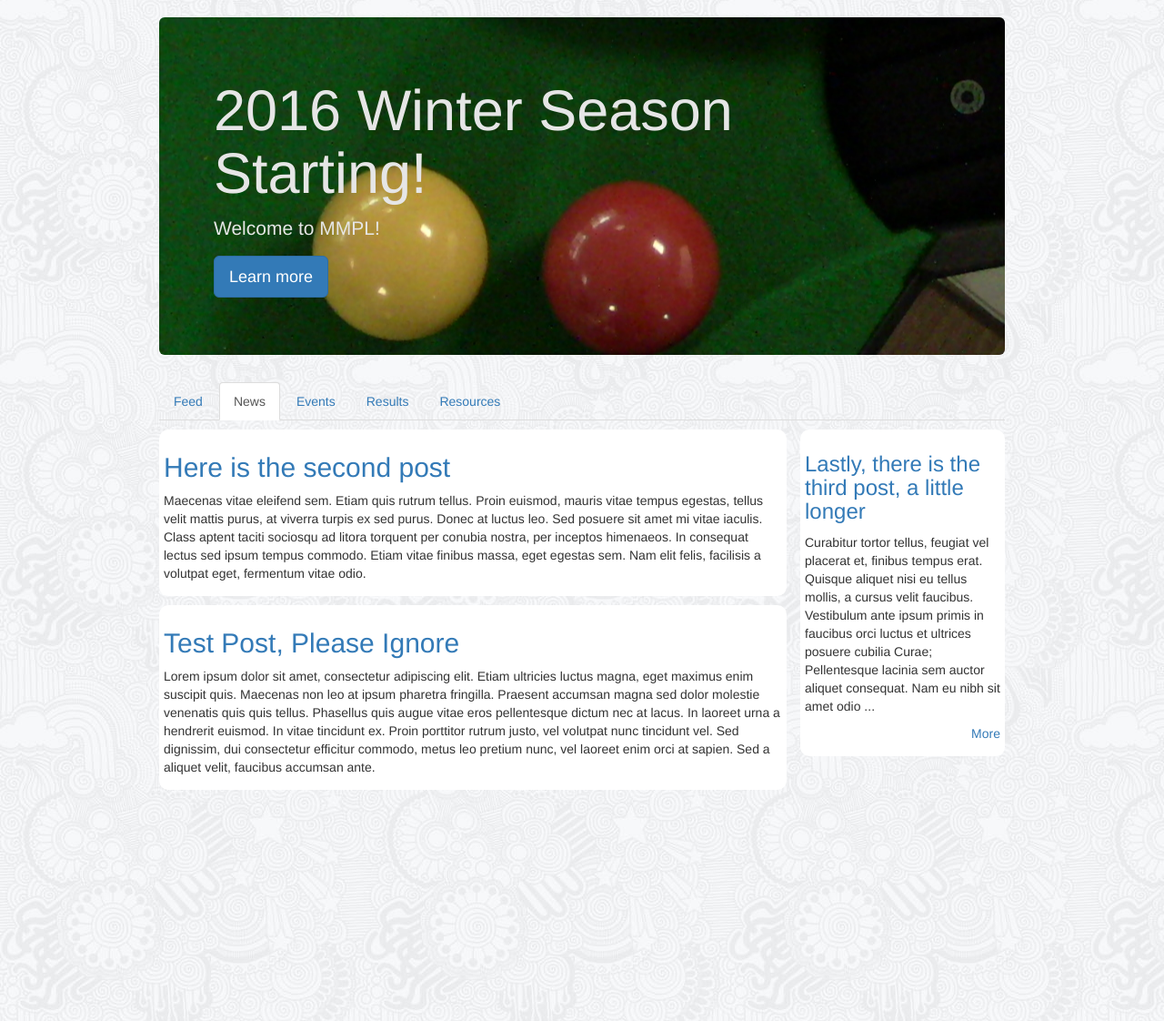
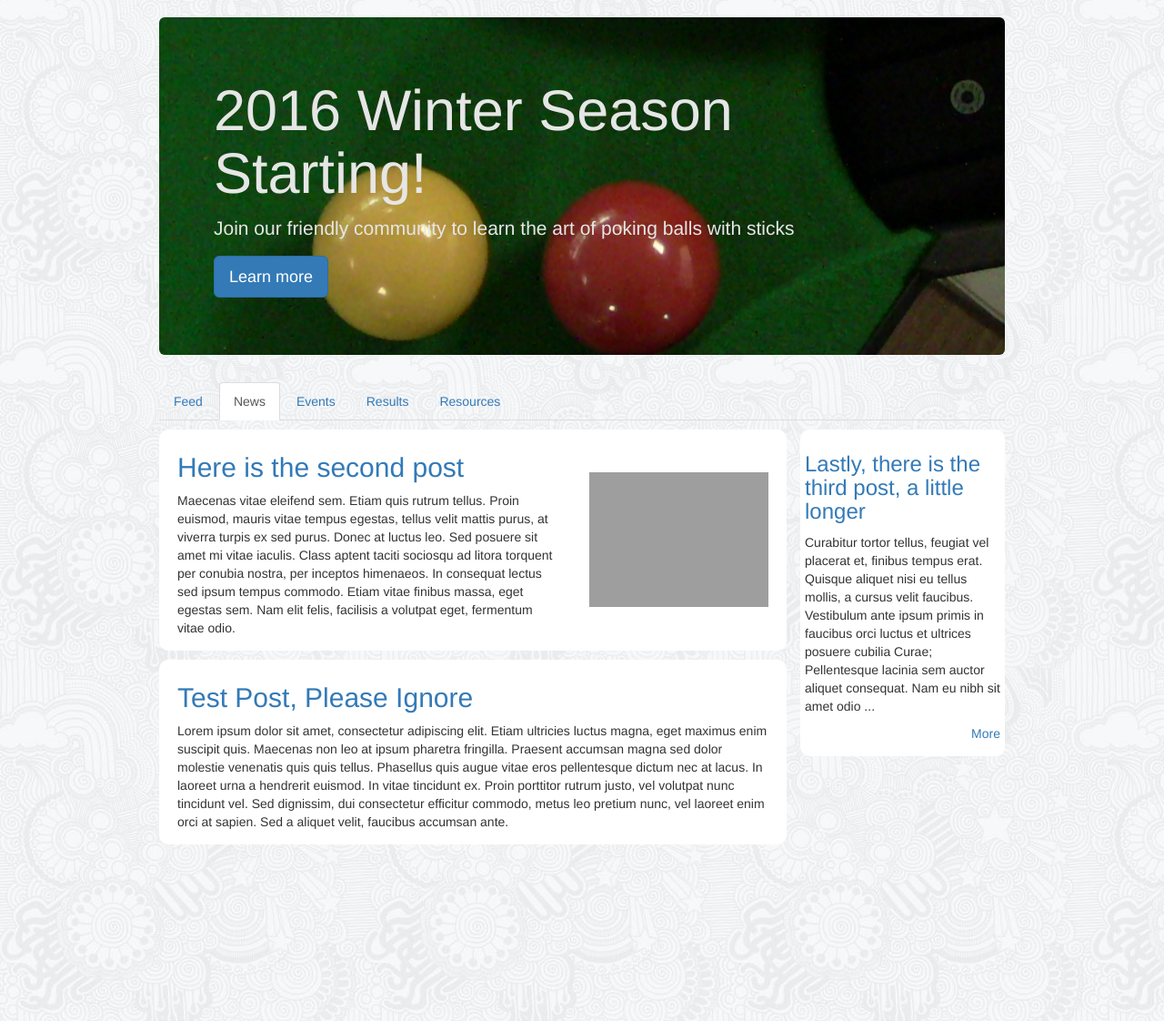
Before and after one commit to benjiboi214/mmpl, a Django app: page /news/ in a window 1280 px wide. Shown: the part 51-1173 px from the top of the page at 91% size. Run offline with Django 3.2, Linux system fonts and the light colour scheme; data comes from the database, SQL or seed files in the repository; both versions use the stored data as it was after the commit; some libraries are stand-ins or nearby versions; grey boxes are pictures that could not be loaded.

Commit message:
Saturday Progress - Fixed a whole bunch of display stuff -Added subtitle field to models.py to handle the sub text on the jumbotron. -Added subtitle field in admin.py to add subtext -Added image page template -Added image content view to pass post or image stuff through -Removed the jumbotron hide js. Will keep the jumbotron in view all the time -Fiddled with a bunch of html to display the above additions -Changed the jumbotron button to point to the id and slug.

```diff
--- a/core/admin.py
+++ b/core/admin.py
@@ -7,7 +7,7 @@ class PostAdmin(admin.ModelAdmin):
     readonly_fields = ['author', 'date',]
     #exclude = ['author', 'date',]
     fieldsets = [
-        (None, {'fields': ['title', 'body']}),
+        (None, {'fields': ['title', 'subtitle', 'body']}),
         ('Media', {'fields': ['image', 'file'],
         			'classes': ['collapse']}),
         ('Details', {'fields': ['category', 'author', 'date'],
--- a/core/models.py
+++ b/core/models.py
@@ -26,6 +26,7 @@ class Post(models.Model):
 
     #Content fields
     title = models.CharField(max_length=128, verbose_name='Title')
+    subtitle = models.CharField(max_length=128, verbose_name='Sub Title', blank=True)
     body = models.TextField(verbose_name='Content')
     image = models.ImageField(upload_to='images/%Y/%m', blank=True)
     file = models.FileField(upload_to='files/%Y/%m', blank=True)
--- a/core/urls.py
+++ b/core/urls.py
@@ -15,5 +15,7 @@ urlpatterns = [
     url(r'^join/$', views.join, name='join'),
     url(r'^resources/$', views.resources, name='resources'),
     #url(r'^testing/$', FeedView.as_view()),
+    url(r'^(?P<post_id>[\d]+)/(?P<post_slug>[\w\-\d\/]+)/image/$', views.image, name='image'),
     url(r'^(?P<post_id>[\d]+)/(?P<post_slug>[\w\-\d\/]+)/$', views.post, name='post'),
+
 ]
--- a/core/views.py
+++ b/core/views.py
@@ -47,8 +47,7 @@ def results(request):
 def resources(request):
     return get_topic(request, 'RO')
 
-def post(request, post_id, post_slug):
-
+def content_view(request, post_id, post_slug, template):
     context_dict = {}
     try:
         post = Post.objects.filter(id=post_id, slug=post_slug)
@@ -58,8 +57,14 @@ def post(request, post_id, post_slug):
 
     context_dict['actual_category'] = category_dict[post[0].category]
 
-    response = render(request, 'core/post.html', context_dict)
+    response = render(request, template, context_dict)
     return response
+
+def post(request, post_id, post_slug):
+    return content_view(request, post_id, post_slug, 'core/post.html')
+
+def image(request, post_id, post_slug):
+    return content_view(request, post_id, post_slug, 'core/image.html')
 
 def get_contact_form(request, form_class, title):
 
--- a/static/css/main.css
+++ b/static/css/main.css
@@ -48,7 +48,7 @@ body {
     color: #e6e6e6
 }
 
-/* * {
+/** {
     border-style: dashed;
     border-color: aqua;
     border-width: 2px;
@@ -76,3 +76,27 @@ body {
     margin-right: 15px;
     margin-top: 10px;
 }
+
+img {
+    max-width: 100%;
+    max-height: 100;
+}
+
+.vlign-p {
+    display: table;
+    table-layout: fixed;
+}
+
+.vlign-c {
+    display:table-cell;
+    vertical-align:middle;
+    float: none
+}
+
+.img-center {
+    margin: 0 auto;
+}
+
+.center {
+    text-align: center;
+}
--- a/static/js/mmpl-jquery.js
+++ /dev/null
@@ -1,7 +0,0 @@
-$(document).ready(function() {
-
-    $('#hide-me').click(function(){
-        $('#jumbotron').slideUp();
-    });
-
-});
--- a/templates/core/feed.html
+++ b/templates/core/feed.html
@@ -1,18 +1,32 @@
 {% extends "core/base.html" %}
 
 {% block body %}
-    <div class="col-lg-9">
+    <div class="col-lg-9 vlign-p">
         {% if large_posts %}
             {% for post in large_posts %}
                 <div class="row feed feed-primary text">
-                    <h2>
-                        <a href="{% url 'post' post.id post.slug %}">{{ post.title }}</a>
-                    </h2>
-                    <p>{{ post.body }}</p>
+                    <div class="col-lg-{% if post.image %}8{% else %}12{% endif %} vlign-c">
+                        <h2>
+                            <a href="{% url 'post' post.id post.slug %}">{{ post.title }}</a>
+                        </h2>
+                        <p>{{ post.body }}</p>
+                    </div>
+                    {% if post.image %}
+                    <div class="col-lg-4 vlign-c">
+                        <a href="{% url 'image' post.id post.slug %}">
+                            <img src="{{ post.image.url }}">
+                        </a>
+                    </div>
+                    {% endif %}
+                    {% if post.file %}
+                    <div class="col-lg-8">
+                        <a href="{{ post.file.url }}">{{ post.file.name }}</a>
+                    </div>
+                    {% endif %}
                 </div>
             {% endfor %}
         {% else %}
-            <div class="row test">
+            <div class="row feed feed-primary text">
                 <h1>No posts to display.</h1>
             </div>
         {% endif %}
--- a/templates/core/jumbotron.html
+++ b/templates/core/jumbotron.html
@@ -1,9 +1,9 @@
 {% for j in jumbotron %}
 <div class="container">
-    <div class="jumbotron" id="jumbotron">
+    <div class="jumbotron alert-box">
         <h1>{{ j.title }}</h1>
-        <p>{{ j.body }}</p>
-        <p><a class="btn btn-primary btn-lg" id="hide-me" href="#" role="button">Learn more</a></p>
+        <p>{{ j.subtitle }}</p>
+        <p><a class="btn btn-primary btn-lg" href="{% url 'post' j.id j.slug %}" role="button">Learn more</a></p>
     </div>
 </div>
 {% endfor %}
--- a/templates/core/post.html
+++ b/templates/core/post.html
@@ -5,6 +5,7 @@
     <div class="row text post">
         <div class="col-lg-10">
             <h1>{{ post.title }}</h1>
+            <h4>{{ post.subtitle }}</h4>
 
             {% if post.image %}
             <img src="{{ post.image.url }}" height="{{ post.image.height }}" width="{{ post.image.width }}">
```
Also changed, not shown: templates/core/image.html (added, +25 -0 lines), core/migrations/0010_post_subtitle.py (added), db.sqlite3.
